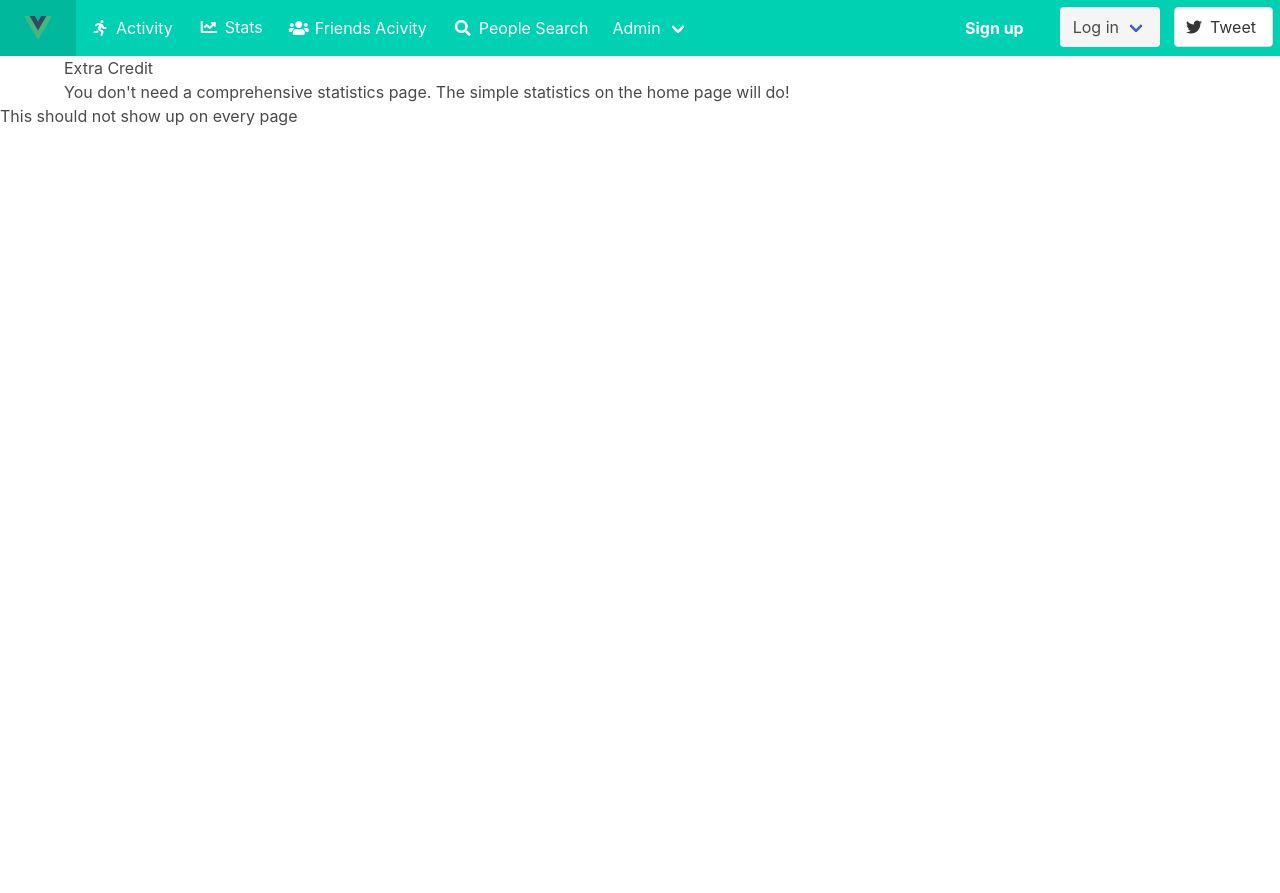
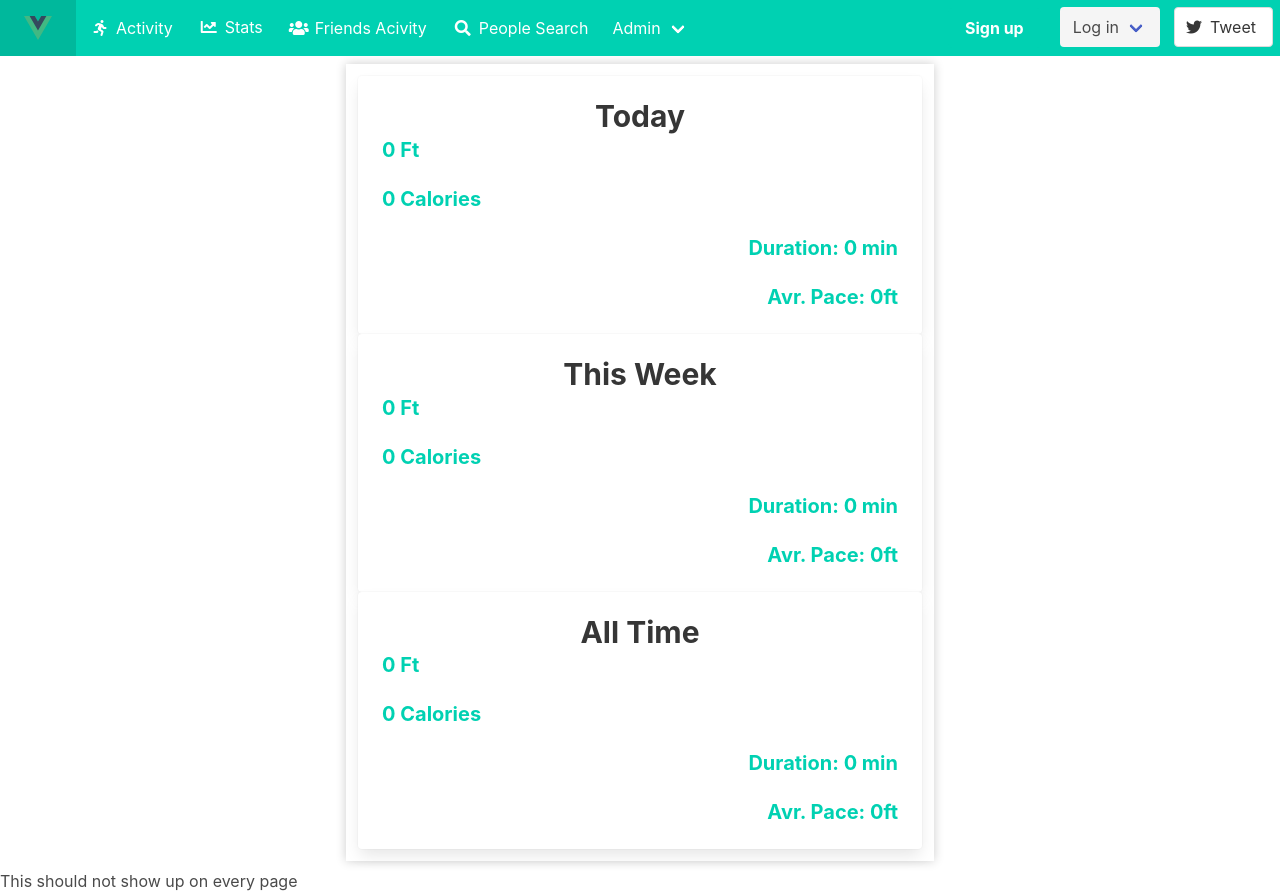
Before and after one commit to Pippin404/CPS-493-Final-Project, a Vue app in the folder client/: page /Statistics in a window 1280 px wide. Before the commit the page ends 800 px from the top, so only its background shows below. Built offline with nearby package versions, Linux system fonts and the light colour scheme.

Commit message:
Fixed statistic page, Preparing for dummy data

```diff
--- a/client/src/pages/Statistics.vue
+++ b/client/src/pages/Statistics.vue
@@ -1,7 +1,85 @@
 <template>
     <div class="Stats">
-      <h1>Extra Credit</h1>
-      <h3>You don't need a comprehensive statistics page. The simple statistics on the home page will do!</h3>
+      <div class="columns">
+        <!--Card 1-->
+        <div class="column column is-half is-offset-one-quarter">
+          <div class="card">
+            <div class="card-content">
+              <p class="title">
+                Today
+              </p>
+
+
+              <p class="subtitle value">
+                0 Ft
+              </p>
+              <p class="subtitle value">
+                0 Calories
+              </p>
+              <p class="subtitle value r">
+                Duration: 0 min
+              </p>
+              <p class="subtitle value r">
+                Avr. Pace: 0ft
+              </p>
+
+
+
+            </div>
+          </div>
+
+          <div class="card">
+            <div class="card-content">
+              <p class="title">
+                This Week
+              </p>
+
+
+              <p class="subtitle value">
+                0 Ft
+              </p>
+              <p class="subtitle value">
+                0 Calories
+              </p>
+              <p class="subtitle value r">
+                Duration: 0 min
+              </p>
+              <p class="subtitle value r">
+                Avr. Pace: 0ft
+              </p>
+
+
+
+            </div>
+          </div>
+
+          <div class="card">
+            <div class="card-content">
+              <p class="title">
+                All Time
+              </p>
+
+
+              <p class="subtitle value">
+                0 Ft
+              </p>
+              <p class="subtitle value">
+                0 Calories
+              </p>
+              <p class="subtitle value r">
+                Duration: 0 min
+              </p>
+              <p class="subtitle value r">
+                Avr. Pace: 0ft
+              </p>
+
+
+
+            </div>
+          </div>
+
+        </div>
+      </div>
     </div>
   </template>
 
```
